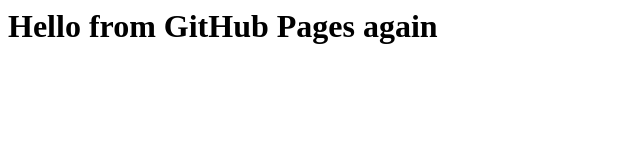
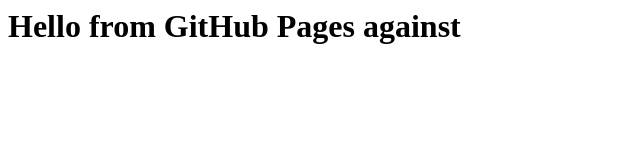
Before and after one commit to volgodoc/volgodoc.github.io, a plain HTML site: page index.html in a window 1280 px wide. Shown: the full height of the page, 0-640 px from the left. Drawn offline with Linux system fonts and the light colour scheme.

Commit message:
another commit

```diff
--- a/index.html
+++ b/index.html
@@ -1 +1 @@
-<h1>Hello from GitHub Pages again</h1>
+<h1>Hello from GitHub Pages against</h1>
```
